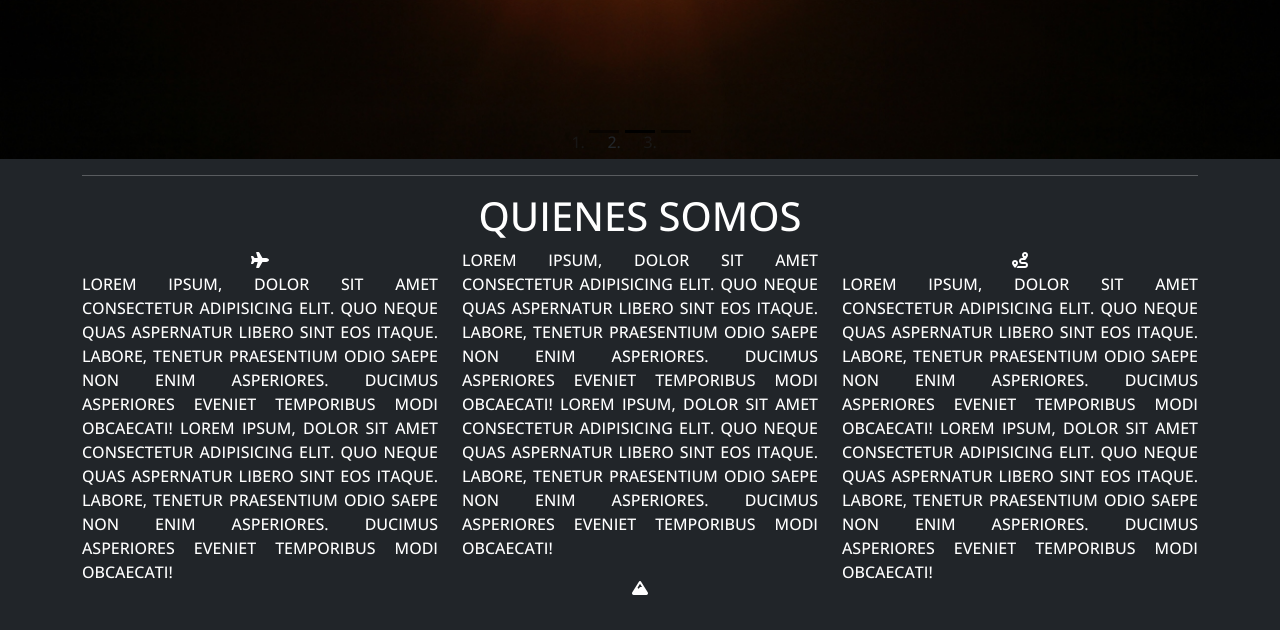
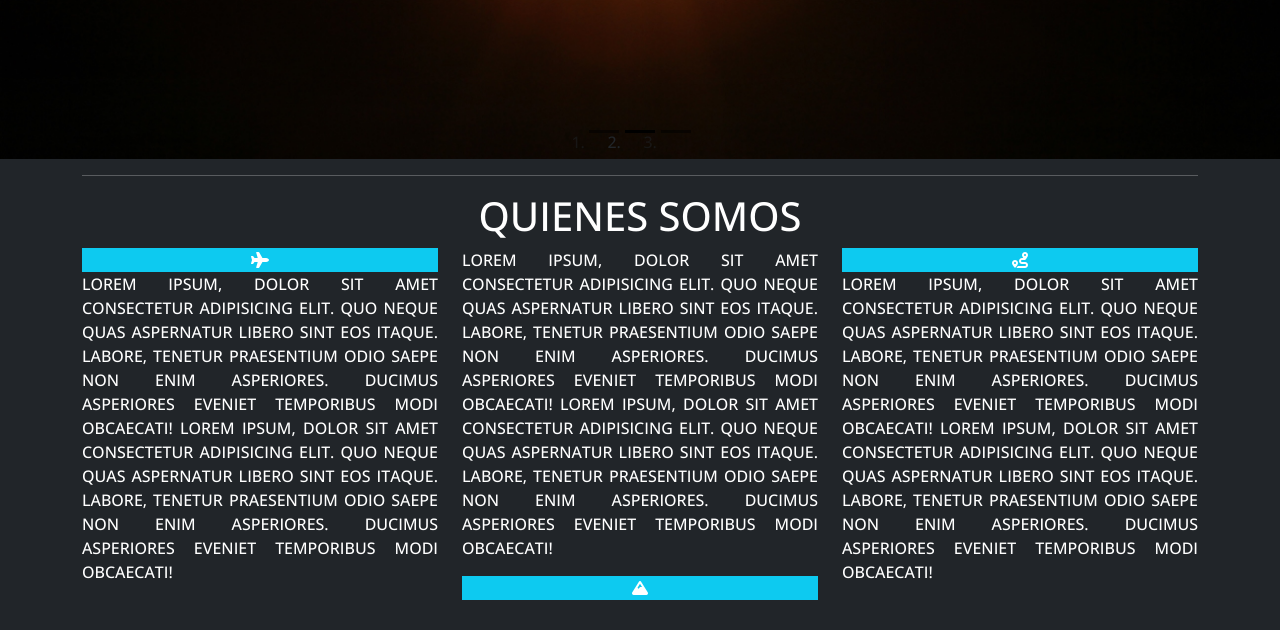
Before and after one commit to oclivar2000/prueba1M2, a plain HTML site: page index.html in a window 1280 px wide. Shown: the part 537-1167 px from the top of the page. Drawn offline with nearby package versions, Linux system fonts and the light colour scheme.

Commit message:
Poniendo bakgraun a los iconos en section quienes-somos-2

```diff
--- a/index.html
+++ b/index.html
@@ -91,7 +91,9 @@
             <!-- <section class="container mt- bg-dark color-right"> -->
             <div class="row d-none d-lg-flex">
                 <div class="col text-center">
-                    <i class="fa-solid fa-plane"></i>
+                    <div class="bg-info">
+                        <i class="fa-solid fa-plane"></i>
+                    </div>
                     <p class="text-uppercase text-justify">
                         Lorem ipsum, dolor sit amet consectetur adipisicing elit. Quo neque quas aspernatur libero sint
                         eos
@@ -112,18 +114,27 @@
                         eos
                         itaque. Labore, tenetur praesentium odio saepe non enim asperiores. Ducimus asperiores eveniet
                         temporibus modi obcaecati!</p>
-                    <i class="fa-solid fa-mountain"></i>
+                    <div class="bg-info">
+                        <i class="fa-solid fa-mountain"></i>
+                    </div>
                 </div>
                 <div class="col text-center">
-                    <i class="fa-solid fa-route"></i>
+                    <div class="bg-info">
+                        <i class="fa-solid fa-route"></i>
+                    </div>
+
                     <p class="text-uppercase text-justify">
-                        Lorem ipsum, dolor sit amet consectetur adipisicing elit. Quo neque quas aspernatur libero sint
+                        Lorem ipsum, dolor sit amet consectetur adipisicing elit. Quo neque quas aspernatur libero
+                        sint
                         eos
-                        itaque. Labore, tenetur praesentium odio saepe non enim asperiores. Ducimus asperiores eveniet
+                        itaque. Labore, tenetur praesentium odio saepe non enim asperiores. Ducimus asperiores
+                        eveniet
                         temporibus modi obcaecati!
-                        Lorem ipsum, dolor sit amet consectetur adipisicing elit. Quo neque quas aspernatur libero sint
+                        Lorem ipsum, dolor sit amet consectetur adipisicing elit. Quo neque quas aspernatur libero
+                        sint
                         eos
-                        itaque. Labore, tenetur praesentium odio saepe non enim asperiores. Ducimus asperiores eveniet
+                        itaque. Labore, tenetur praesentium odio saepe non enim asperiores. Ducimus asperiores
+                        eveniet
                         temporibus modi obcaecati!</p>
                 </div>
             </div>
```
